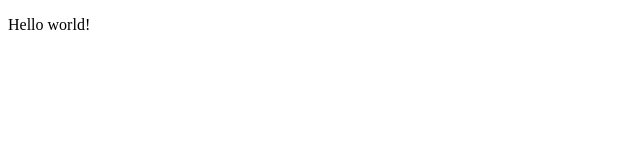
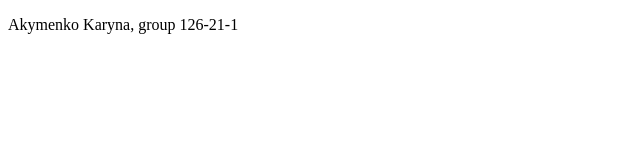
Before and after one commit to kakymenko/STP-Lab-1, a plain HTML site: page index.html in a window 1280 px wide. Shown: the whole page, without its empty margins (0-640 px from the left). Drawn offline with Linux system fonts and the light colour scheme.

Commit message:
Changed text

```diff
--- a/index.html
+++ b/index.html
@@ -6,6 +6,6 @@
     <title>Document</title>
 </head>
 <body>
-    <p>Hello world!</p>
+    <p>Akymenko Karyna, group 126-21-1</p>
 </body>
 </html>
```
